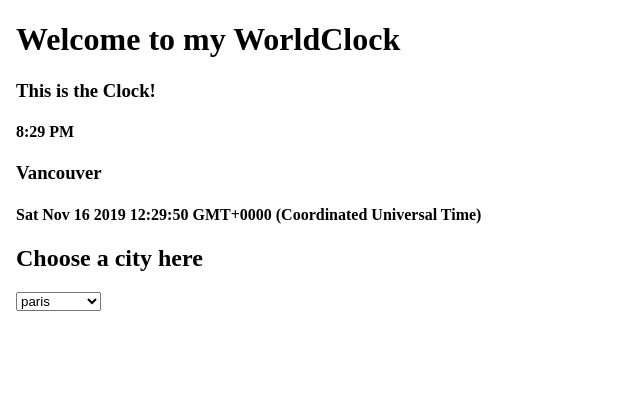
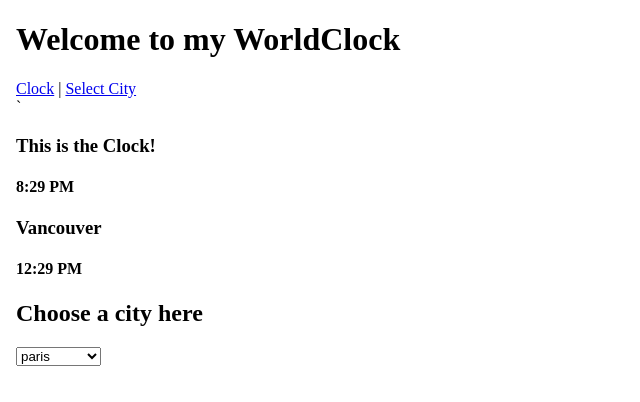
Before and after one commit to woodsmanlucas/WorldClock, an Angular app: page / in a window 1280 px wide. Shown: the top 402 px of the page, without its empty margins (0-640 px from the left). Built offline with nearby package versions, Linux system fonts and the light colour scheme.

Commit message:
working on routing

```diff
--- a/src/app/app.module.ts
+++ b/src/app/app.module.ts
@@ -6,6 +6,8 @@ import { AppComponent } from './app.component';
 import { Clock } from './ClockDirective';
 import { choose_city } from './ChooseCityDirective'
 import { timePipe } from './app.timePipe';
+import { routing }        from './app.routing';
+
 
 @NgModule({
   declarations: [
--- a/src/app/clock.html
+++ b/src/app/clock.html
@@ -1,4 +1,4 @@
 <h3>This is the Clock!</h3>
 <h4>{{now | date: "shortTime"}}</h4>
 <h3>Vancouver</h3>
-<h4>{{utc | timePipe: "vancouver"}}</h4>
+<h4>{{utc | timePipe: "vancouver" | date: "shortTime"}}</h4>
--- a/src/app/index.html
+++ b/src/app/index.html
@@ -8,6 +8,12 @@
 </head>
 <body>
 <h1>Welcome to my {{title}}</h1>
+<nav>
+    <a routerLink="/clock" routerLinkActive="active">Clock</a> |
+    <a routerLink="/choose-city" routerLinkActive="active">Select City</a>
+    </nav>
+    <!-- Where router should display a view -->
+    <router-outlet></router-outlet>`
 <clock></clock>
 <choose-city></choose-city>
 </body>
```
Also changed, not shown: src/app/app.routing.ts (added, +14 -0 lines).
